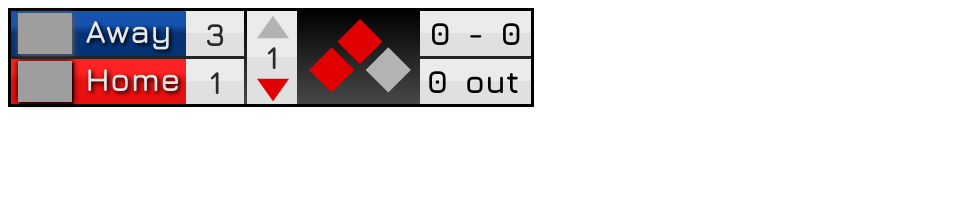
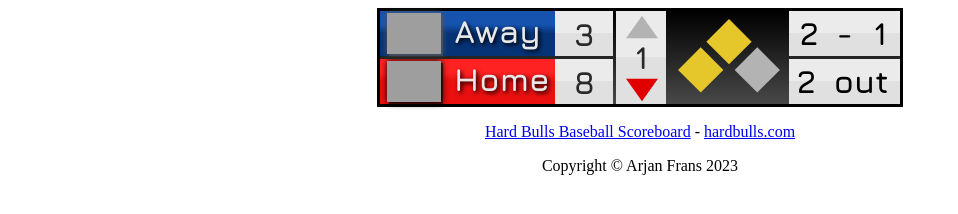
Before and after one commit to hardbulls/baseball-scoreboard, a website built with Vite: page index.html in a window 1280 px wide. Shown: the whole page, without its empty margins (0-958 px from the left). Built offline with nearby package versions, Linux system fonts and the light colour scheme.

Commit message:
Update readme.md

```diff
--- a/index.html
+++ b/index.html
@@ -6,7 +6,9 @@
   <link href="https://fonts.googleapis.com/css2?family=Jura:wght@700&family=Teko&display=swap" rel="stylesheet">
 </head>
 <body>
-<baseball-scoreboard awayLogoSrc="https://static.hardbulls.com/images/icons/icon-180x180.png"
+<div style="display: flex; justify-content: center">
+  <baseball-scoreboard
+    awayLogoSrc="https://static.hardbulls.com/images/icons/icon-180x180.png"
     homeLogoSrc="https://static.hardbulls.com/images/icons/icon-180x180.png"
     hideCounts="false"
     hideBases="false"
@@ -14,8 +16,43 @@
     fontLineHeight="1.10"
     bases="false,true,true"
     inning="1.5"
-                     homeScore="1"
-                     awayScore="3"></baseball-scoreboard>
+    homeScore="8"
+    awayScore="3"
+    homeScore="0"
+    balls="2"
+    strikes="1"
+    outs="2"
+    awayScore="0"
+    inning="1.0"
+    awayGradient="180,#1653af,#063376,30,50"
+    homeGradient="180,#ff2222,#ea1010,30,50"
+    layoutGradient="180,#ebebeb,#e0e0e0,50,50"
+    backgroundGradient="180,#000000,#484848,0,100"
+    fontColorDark="#292929"
+    fontColorLight="#e8e8e8"
+    awayLogoShadow="#575757"
+    homeLogoShadow="#000000"
+    activeInningColor="#e00000"
+    inactiveInningColor="#b3b3b3"
+    activeBaseColor="#e5c72b"
+    inactiveBaseColor="#b3b3b3"
+    awayName="Away"
+    homeName="Home"
+    fontLineHeight="1.15"
+    borderColor="#000000"
+    borderSize="3px"
+  ></baseball-scoreboard>
+</div>
 <script type="module" src="/src/main.ts"></script>
+
+<footer style="text-align: center">
+  <p>
+    <a href="https://github.com/hardbulls/baseball-scoreboard">Hard Bulls Baseball Scoreboard</a> - <a
+    href="https://www.hardbulls.com">hardbulls.com</a>
+  </p>
+  <p>
+    Copyright &copy; Arjan Frans 2023
+  </p>
+</footer>
 </body>
 </html>
--- a/package.json
+++ b/package.json
@@ -1,6 +1,6 @@
 {
   "name": "@hardbulls/baseball-scoreboard",
-  "version": "0.0.1",
+  "version": "1.0.0",
   "private": false,
   "description": "Web Component that displays a baseball scoreboard for usage in live streams.",
   "main": "dist/main.mjs",
```
Also changed, not shown: .github/preview.png (added), .github/workflows/main.yml, README.md (added), 1 other file. Lines whose indentation alone changed are shown as unchanged.
